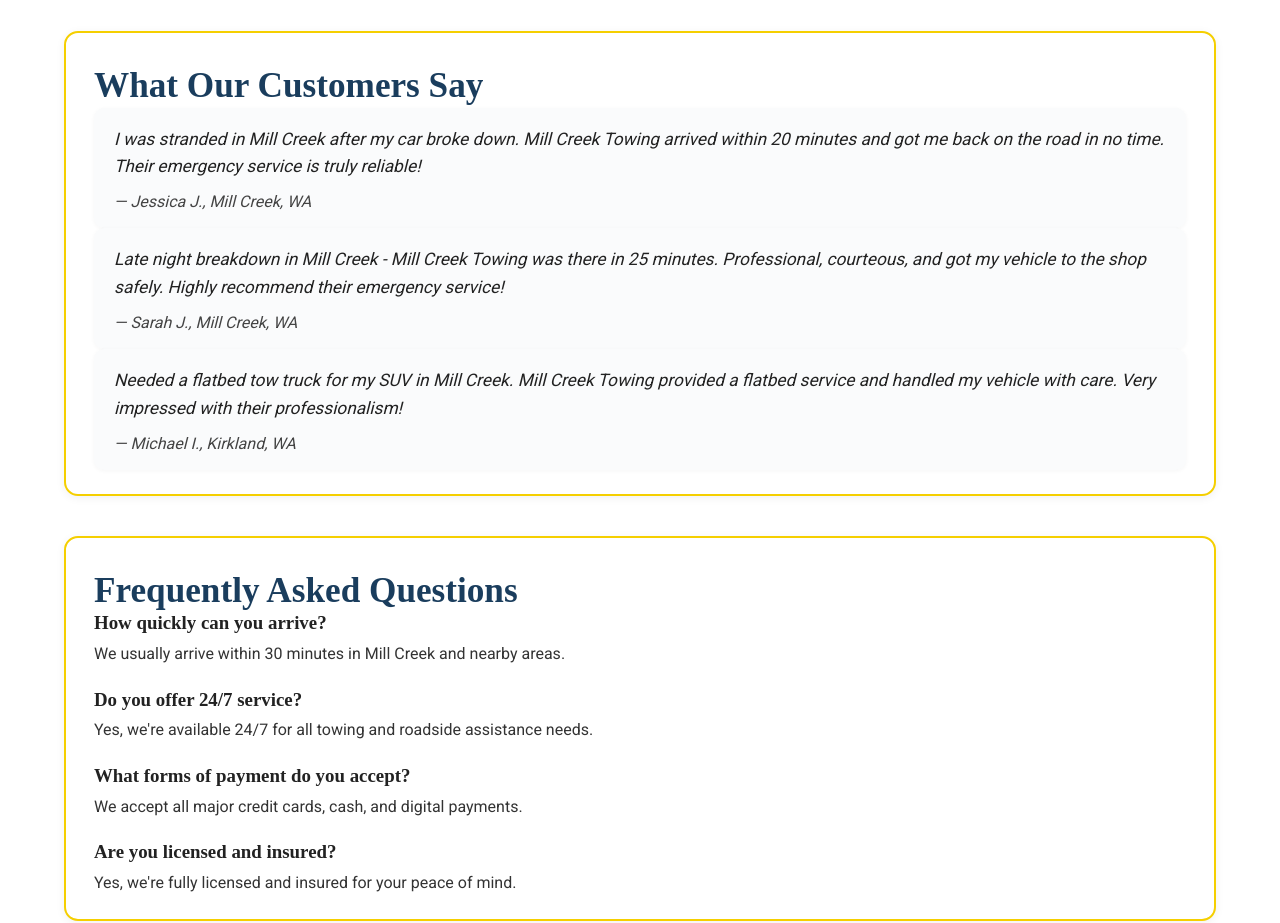
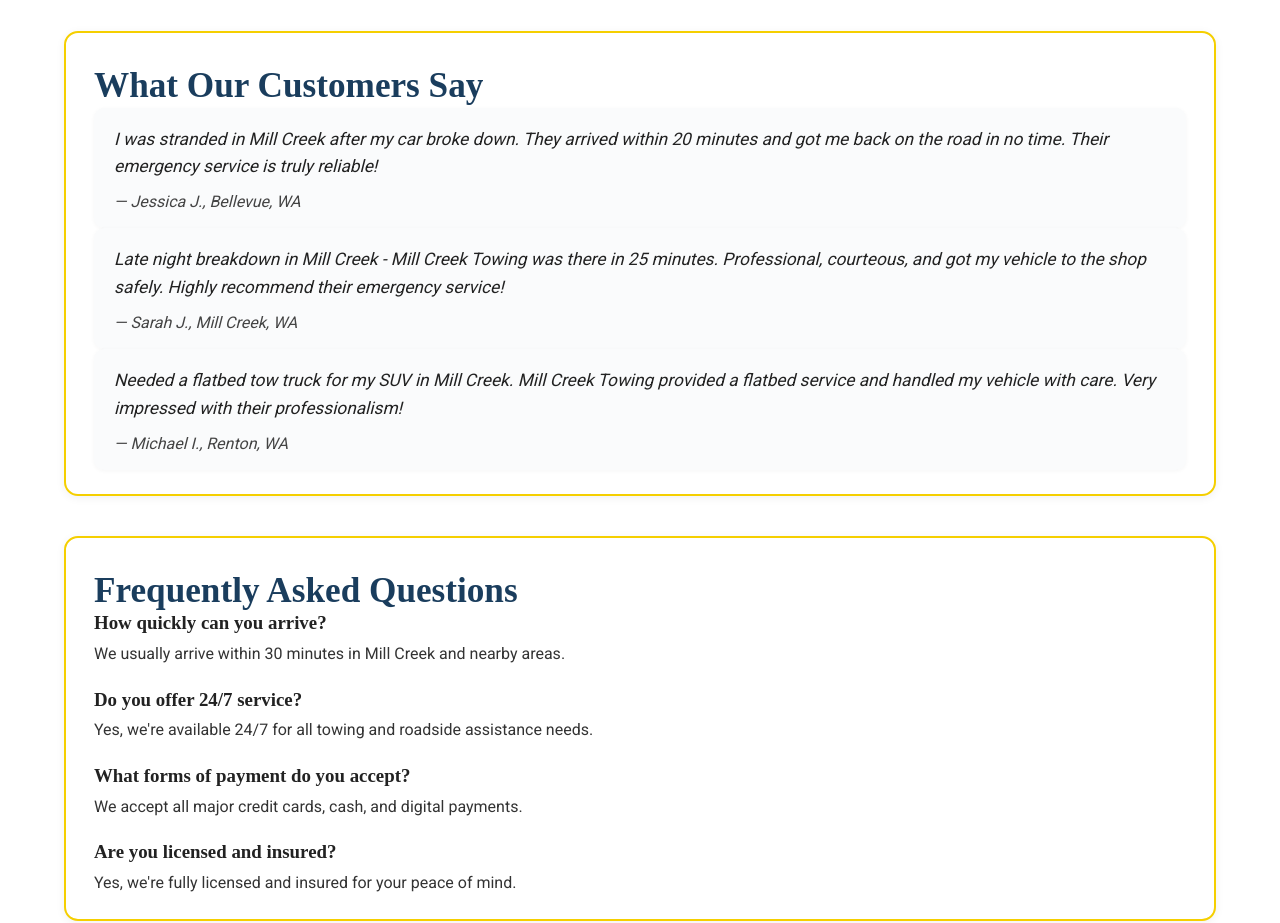
Before and after one commit to Silver-Lamp/mill-creektowing-site, a plain HTML site: page index.html in a window 1280 px wide. Shown: the part 2640-3563 px from the top of the page. Drawn offline with Linux system fonts and the light colour scheme; a web font is replaced by a local one.

Commit message:
Deploying to gh-pages from @ Silver-Lamp/mill-creektowing-site@a723e1e6ecf4271238e1de8db21858a71922a919 🚀

```diff
--- a/index.html
+++ b/index.html
@@ -218,14 +218,13 @@
         </section>
 
         <!-- Testimonials Section -->
-        <!-- Testimonials Section -->
         <section class="testimonials">
           <h2>What Our Customers Say</h2>
           <div class="testimonial-grid">
             <!-- Testimonial 1 -->
             <div class="testimonial">
-      <p class="testimonial-text">I was stranded in Mill Creek after my car broke down. Mill Creek Towing arrived within 20 minutes and got me back on the road in no time. Their emergency service is truly reliable!</p>
-      <p class="testimonial-meta">— Jessica J., Mill Creek, WA</p>
+              <p class="testimonial-text">I was stranded in Mill Creek after my car broke down. They arrived within 20 minutes and got me back on the road in no time. Their emergency service is truly reliable!</p>
+              <p class="testimonial-meta">— Jessica J., Bellevue, WA</p>
             </div>
 
             <!-- Testimonial 2 -->
@@ -237,7 +236,7 @@
             <!-- Testimonial 3 -->
             <div class="testimonial">
               <p class="testimonial-text">Needed a flatbed tow truck for my SUV in Mill Creek. Mill Creek Towing provided a flatbed service and handled my vehicle with care. Very impressed with their professionalism!</p>
-      <p class="testimonial-meta">— Michael I., Kirkland, WA</p>
+              <p class="testimonial-meta">— Michael I., Renton, WA</p>
             </div>
           </div>
         </section>
```
Lines whose indentation alone changed are shown as unchanged.
